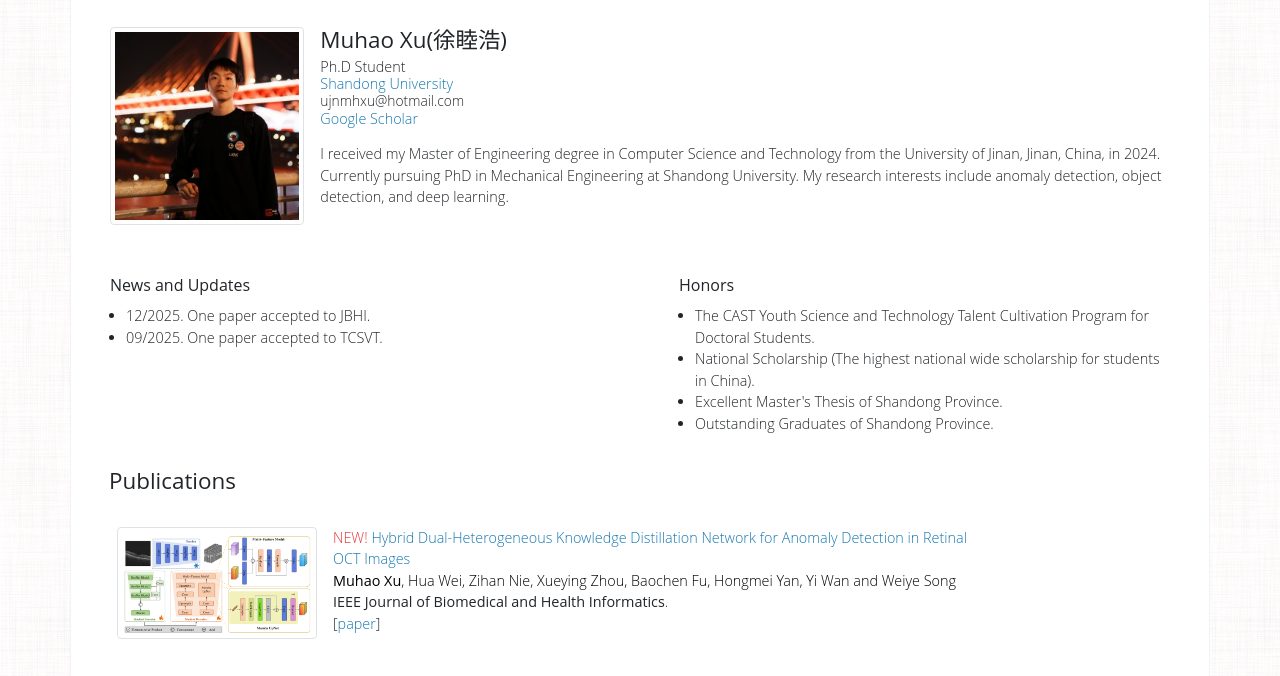
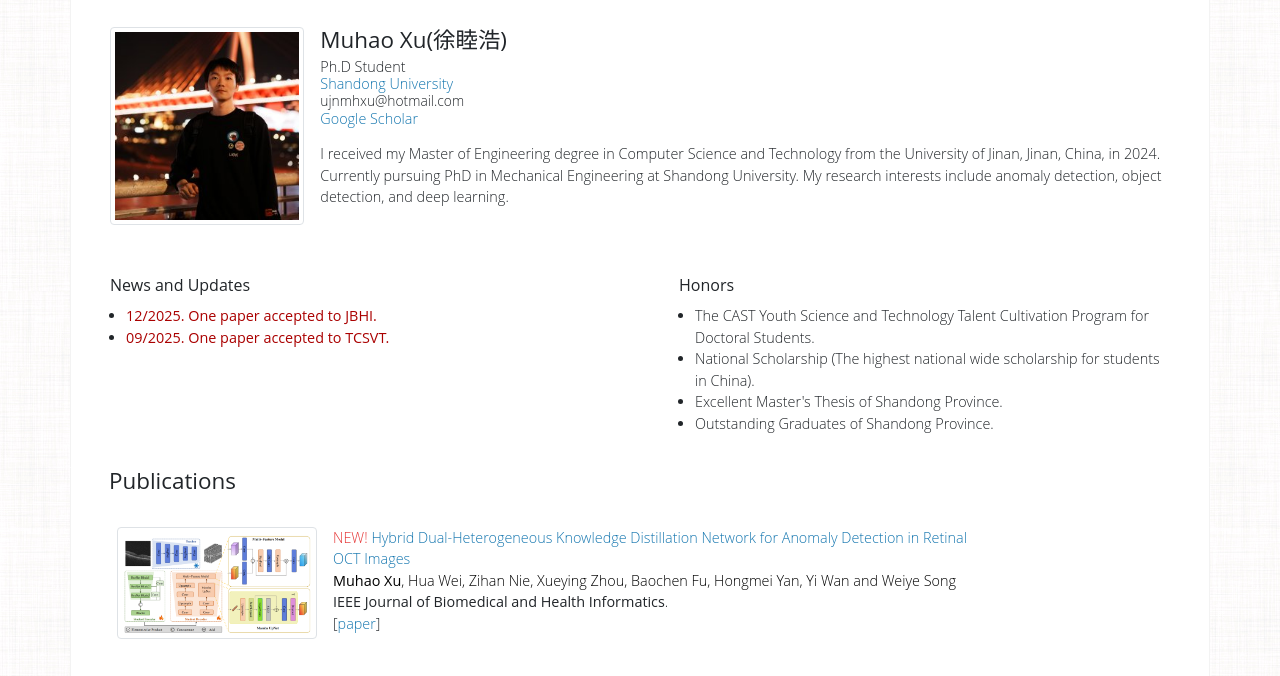
Before and after one commit to Xmh-L/xmh-l.github.io, a plain HTML site: page index.html in a window 1280 px wide. Shown: the part 109-785 px from the top of the page. Drawn offline with Linux system fonts and the light colour scheme.

Commit message:
Update index.html

```diff
--- a/index.html
+++ b/index.html
@@ -134,14 +134,17 @@
                 <div class="col px-4 py-3 pb-2 d-flex flex-column position-static">
                     <strong class="d-inline-block mb-0">News and Updates</strong>
                     <ul class="p-2 m-0 ml-2 text-smaller">
-                        <li>
-            12/2025. One paper accepted to JBHI.
-             </li>
+                    <li>
+                    <span style="font-weight: 400;color:#a00">
+                    12/2025. One paper accepted to JBHI.
+                    </span>
+                     </li>
 
                     <li>
-
-            09/2025. One paper accepted to TCSVT.
-           </li>
+                    <span style="font-weight: 400;color:#a00">
+                    09/2025. One paper accepted to TCSVT.
+                    </span>
+                    </li>
                     </ul>
                 </div>
 
```
